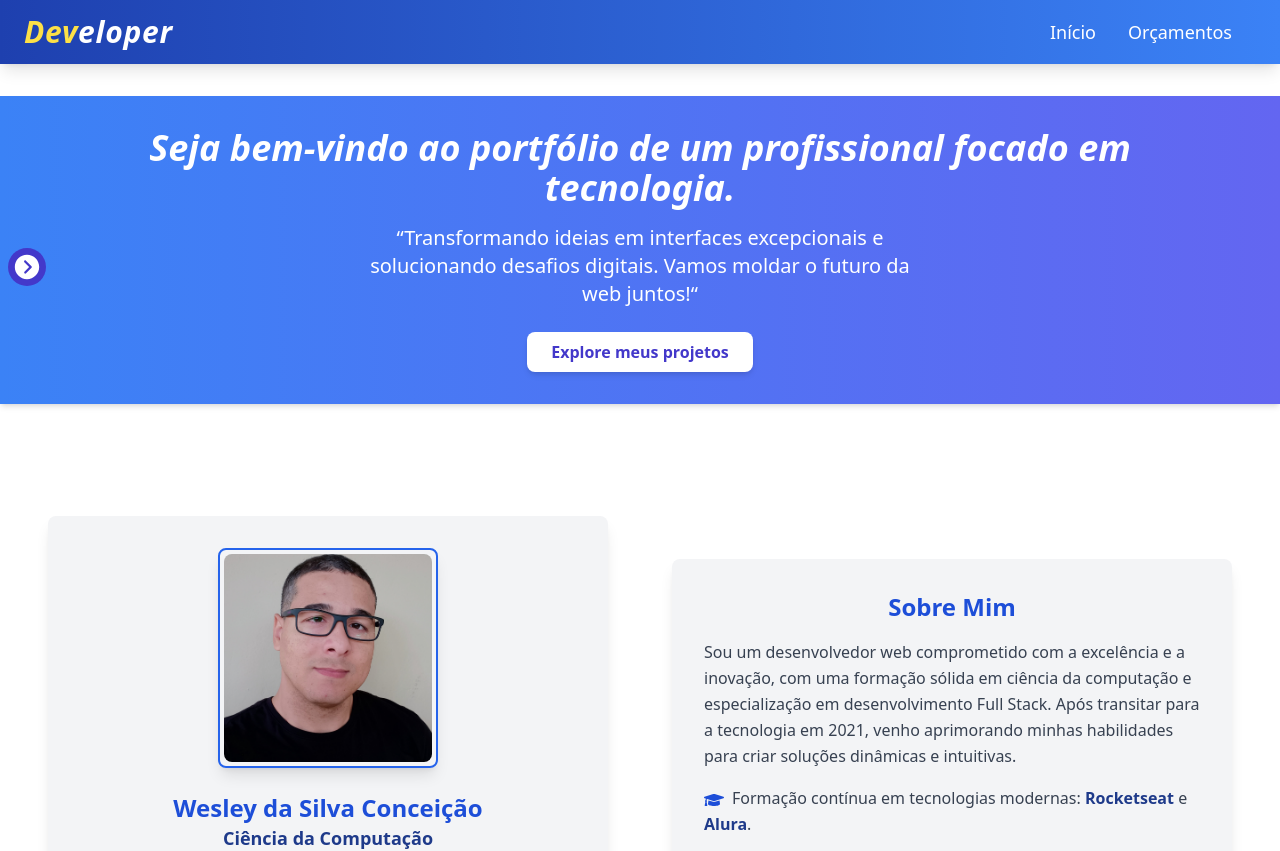
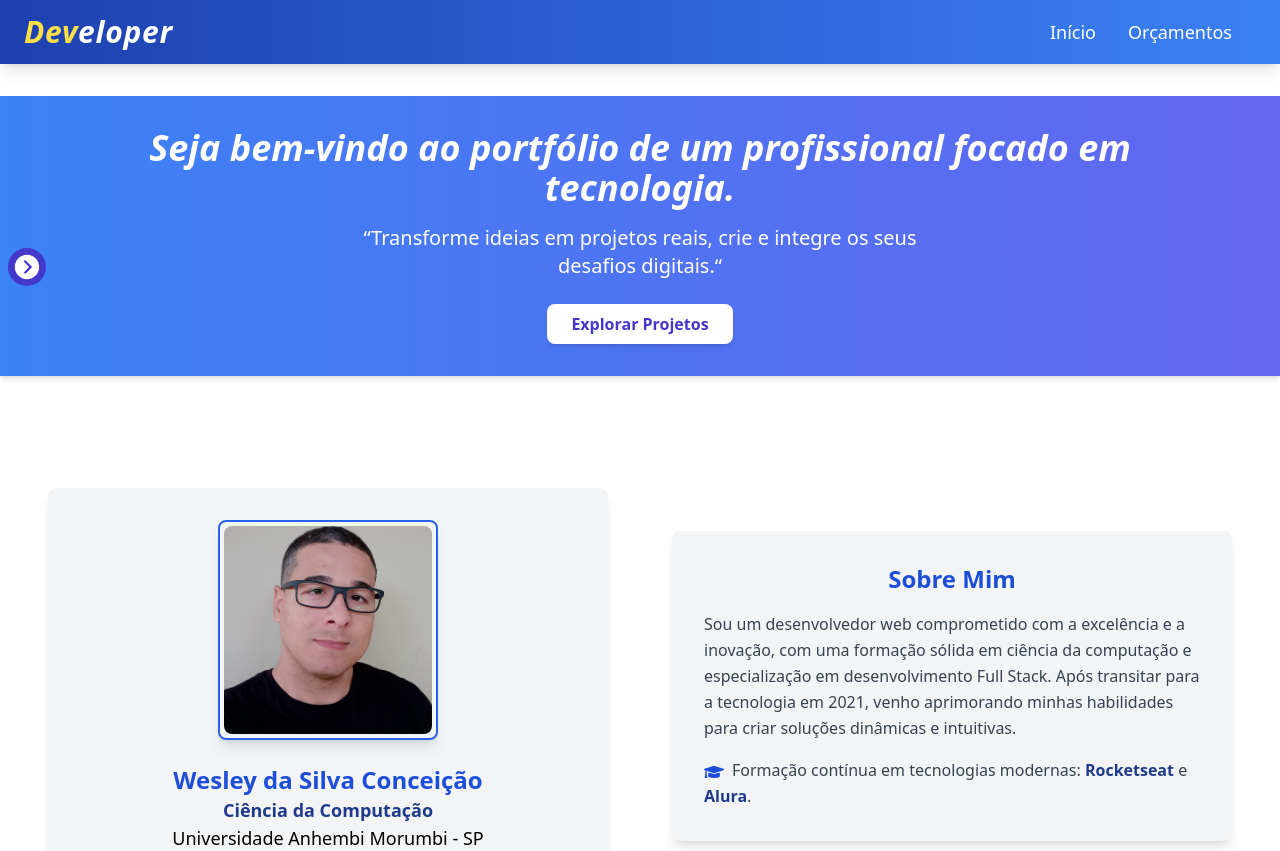
Before and after one commit to wesley-silv/Portfolio-React-JS, a React (Vite) app: page / in a window 1280 px wide. Shown: the top 851 px of the page. Built offline with nearby package versions, Linux system fonts and the light colour scheme.

Commit message:
refactor(banner.jsx): improvement of text content in banner

```diff
--- a/src/components/banner.jsx
+++ b/src/components/banner.jsx
@@ -18,15 +18,15 @@ const Banner = ({ words, time }) => {
           {words[indexWord]}
         </h1>
         <p className="mt-4 text-lg sm:text-xl text-white max-w-xl mx-auto">
-          &ldquo;Transformando ideias em interfaces excepcionais e solucionando
-          desafios digitais. Vamos moldar o futuro da web juntos!&ldquo;
+          &ldquo;Transforme ideias em projetos reais, crie e integre os seus
+          desafios digitais.&ldquo;
         </p>
         <a
           href="#projects"
           className="mt-6 px-6 py-2 bg-white text-indigo-700 font-bold rounded-lg shadow-md hover:bg-indigo-100 transition-colors duration-200 focus:outline-none focus:ring-2 focus:ring-indigo-500"
           aria-label="Ir para o conteúdo principal"
         >
-          Explore meus projetos
+          Explorar Projetos
         </a>
       </div>
     </header>
```
